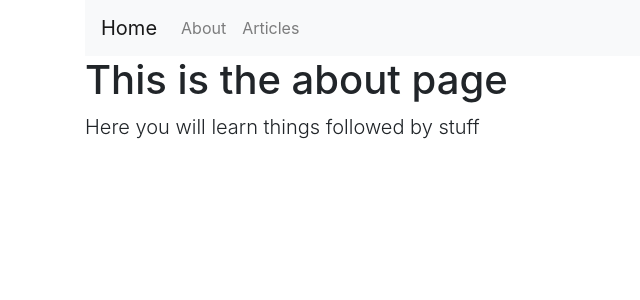
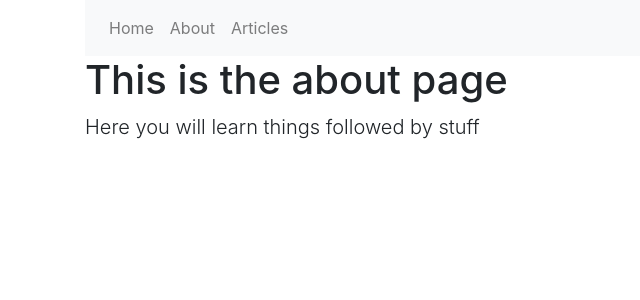
Before and after one commit to Elros-Virtual/ir-portfolio, a Flask app: page /about in a window 1280 px wide. Shown: the top 300 px of the page, without its empty margins (0-640 px from the left). Run offline with Flask 2, Linux system fonts and the light colour scheme; some libraries are stand-ins or nearby versions.

Commit message:
update for local dev try navbar again

```diff
--- a/ian-cv-site/website-code/app.py
+++ b/ian-cv-site/website-code/app.py
@@ -19,4 +19,6 @@ def articles():
 
 
 if __name__ == '__main__':
-    app.run(debug=True, host='0.0.0.0')
+    app.run(debug=True)
+
+# host='0.0.0.0'
--- a/ian-cv-site/website-code/templates/includes/_navbar.html
+++ b/ian-cv-site/website-code/templates/includes/_navbar.html
@@ -1,36 +1,14 @@
-<!-- <nav class="navbar navbar-default">
-    <div class="container">
-        <div class="navbar-header">
-            <button type="button" class="navbar-toggle collapsed" data-toggle="collapse" data-target="#navbar"
-                aria-expanded="false" aria-controls="navbar">
-                <span class="sr-only">Toggle navigation</span>
-                <span class="icon-bar"></span>
-                <span class="icon-bar"></span>
-                <span class="icon-bar"></span>
-            </button>
-            <a class="navbar-brand" href="#">MyFlaskApp</a>
-        </div>
-        <div id="navbar" class="collapse navbar-collapse">
-            <ul class="nav navbar-nav">
-                <li><a href="/">Home</a></li>
-                <li><a href="/about">About</a></li>
-                <li><a href="/articles">Articles</a></li>
-            </ul>
-        </div>
-        /.nav-collapse -->
-<!-- </div>
-</nav> -->
-
-
 <div class="container">
     <nav class="navbar navbar-expand-lg navbar-light bg-light">
-        <a class="navbar-brand" href="/">Home</a>
         <button class="navbar-toggler" type="button" data-toggle="collapse" data-target="#navbarNav"
             aria-controls="navbarNav" aria-expanded="false" aria-label="Toggle navigation">
             <span class="navbar-toggler-icon"></span>
         </button>
         <div class="collapse navbar-collapse" id="navbarNav">
             <ul class="navbar-nav">
+                <li class="nav-item">
+                    <a class="nav-link" href="/">Home</a>
+                </li>
                 <li class="nav-item">
                     <a class="nav-link" href="/about">About</a>
                 </li>
--- a/ian-cv-site/website-code/templates/layout.html
+++ b/ian-cv-site/website-code/templates/layout.html
@@ -10,11 +10,9 @@
 
 <body>
     {% include 'includes/_navbar.html' %}
-
     <div class="container">
         {% block body %}{% endblock %}
     </div>
-
     <script src="https://stackpath.bootstrapcdn.com/bootstrap/4.5.0/js/bootstrap.min.js"></script>
 </body>
 
```
